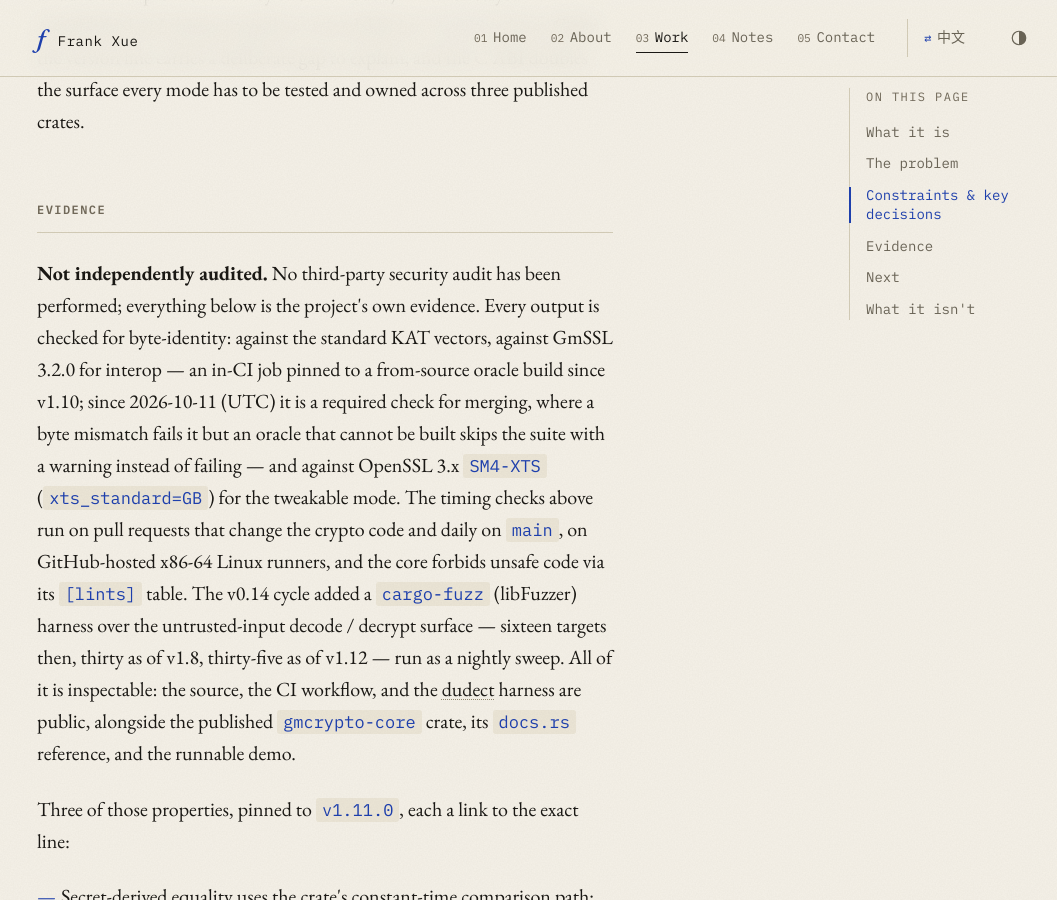
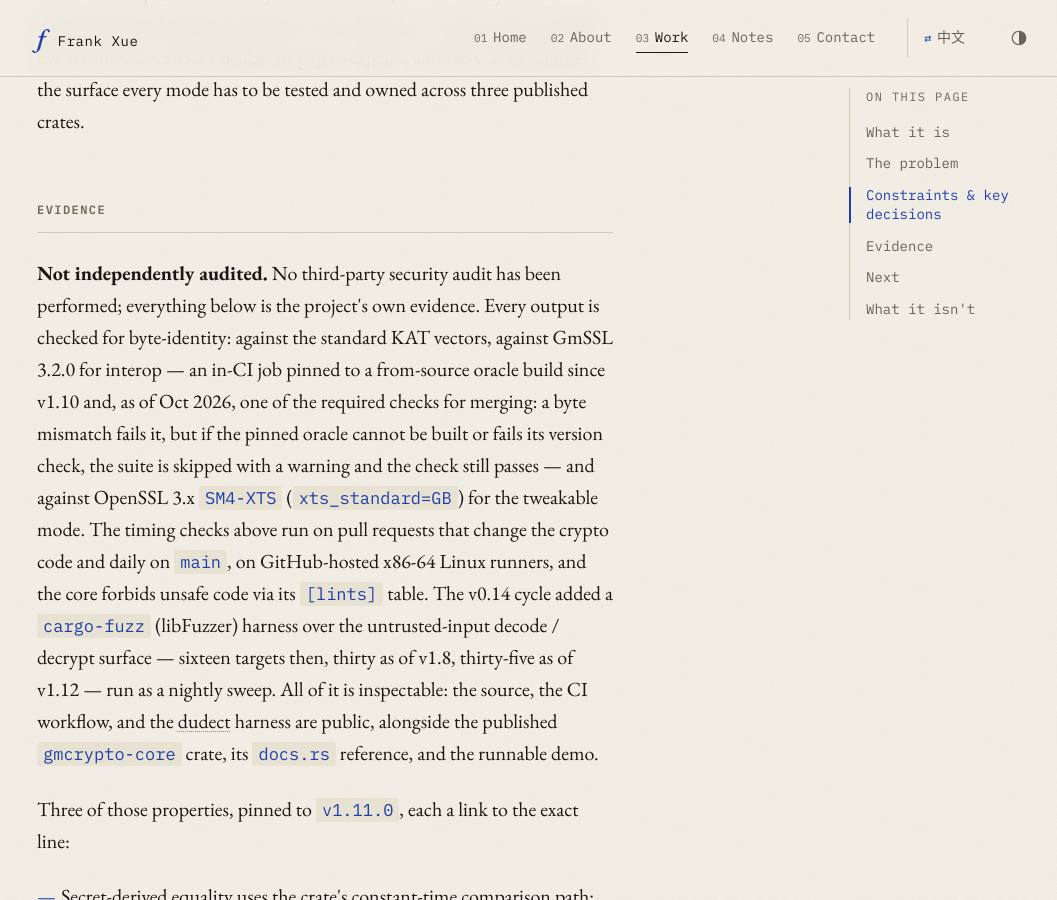
Before and after one commit to frankxue831/frankxue831.github.io, a Jekyll site: the page built from projects/gm-crypto-rs.html, in a window 1280 px wide and 900 px high, scrolled down 4681 px. Shown: the whole window, without its empty margins (101-1158 px from the left). Built offline with Jekyll 4.4.1, drawn with Linux system fonts in a browser that asks for light colours.

Commit message:
content: GmSSL check without an effective date; skip condition wherever the comparison is summarised (EN/ZH)
- Case study (EN/ZH): the GmSSL interop job is described as a required check
  "as of Oct 2026" instead of "since 2026-10-11"; only the ruleset's own
  history is inspectable, so no effective date is assigned. The skip
  condition now states both causes (oracle cannot be built, or fails its
  version check) and that the check still passes when the suite is skipped.
- byte-identity note (EN/ZH) and the v1.10 release row (EN/ZH): the skip
  condition is visible wherever the comparison is summarised.
- Validator: pins the skip wording on the case study (EN/ZH) and forbids the
  effective-date phrasing; each new guard negative-tested.

Co-Authored-By: Claude Fable 5.1 <noreply@anthropic.com>

```diff
--- a/projects/gm-crypto-rs-releases.html
+++ b/projects/gm-crypto-rs-releases.html
@@ -50,7 +50,7 @@ alternate: /zh/projects/gm-crypto-rs/releases/
             <dd>2026-08-01 — RustCrypto <code>aead</code> 0.6 trait fit for SM4-GCM / SM4-CCM (additive, opt-in). New <code>sm4::Sm4Gcm</code> and <code>sm4::Sm4Ccm&lt;M, N&gt;</code> as thin wrappers over the inherent AEAD paths, behind <code>aead-traits = ["sm4-aead", "dep:aead"]</code> — the backlog item parked since v0.11 while upstream sat on <code>0.6.0-rc</code>; <code>aead</code> 0.6.1 is now stable at MSRV 1.85. Implements <code>KeySizeUser</code> / <code>KeyInit</code> / <code>AeadCore</code> / <code>AeadInOut</code> (the <code>Vec</code>-returning <code>Aead</code> arrives free via blanket impl). No new dudect target (wrappers add no cryptography; secret-touching bodies are the same code); new differential fuzz target <code>fuzz_sm4_aead_traits</code> (census <strong>32 → 33</strong>). Default build byte-identical; C ABI surface stays 104.</dd>
 
             <dt>v1.10.0</dt>
-            <dd><em>Not published.</em> Assurance cycle: migrate the GmSSL interop suite to GmSSL 3.2.0 subcommands and wire an <code>interop-gmssl</code> CI job at a pinned oracle tag (closes audit F16 — the suite had been self-skipping in CI); dedupe the constant-time PKCS#7 unpad; strengthen four DER fuzz targets to byte-idempotence; fuzz census 30 → 32. No runtime output of any published crate changes, so crates.io skips <code>1.10.0</code> (the v0.14 / v0.17–v0.23 precedent). Changes ship with <code>1.11.0</code>.</dd>
+            <dd><em>Not published.</em> Assurance cycle: migrate the GmSSL interop suite to GmSSL 3.2.0 subcommands and wire an <code>interop-gmssl</code> CI job at a pinned oracle tag (closes audit F16 — the suite had been self-skipping in CI; today an unbuildable oracle skips it with a warning); dedupe the constant-time PKCS#7 unpad; strengthen four DER fuzz targets to byte-idempotence; fuzz census 30 → 32. No runtime output of any published crate changes, so crates.io skips <code>1.10.0</code> (the v0.14 / v0.17–v0.23 precedent). Changes ship with <code>1.11.0</code>.</dd>
 
             <dt>v1.9.0</dt>
             <dd>2026-06-16 — TLCP toolkit C FFI, the cadence cycle that <strong>closes the TLCP arc</strong>. Exposes the accumulated toolkit — v1.6 key schedule and no-confirmation SM2-KX, v1.7 record protection, v1.8 chain/pair verification — through the <code>gmcrypto-c</code> ABI, so a C caller can drive a full TLCP handshake end to end (KX → key schedule → record → cert-verify). 19 new symbols, 2 opaque handles, 7 consts: <strong>85 → 104 entry points</strong>. A thin shim by design — every failure is one <code>GMCRYPTO_ERR</code>, <code>deprotect</code> adds no logic (the Lucky13 work stays in core), and the not-authentication disclaimer is loud in <code>gmcrypto.h</code>. <code>c_smoke</code> 84 → 97 including a bad-pad ≡ bad-MAC single-<code>ERR</code> oracle test; no new dudect target; census stays 30. Default build byte-identical.</dd>
--- a/projects/gm-crypto-rs.html
+++ b/projects/gm-crypto-rs.html
@@ -193,10 +193,11 @@ summary_outcome: "In-CI timing-leak checks on secret-handling paths."
             audit has been performed; everything below is the project's own
             evidence. Every output is checked for byte-identity: against the standard
             KAT vectors, against GmSSL 3.2.0 for interop — an in-CI job
-            pinned to a from-source oracle build since v1.10; since
-            2026-10-11 (UTC) it is a required check for merging, where a byte
-            mismatch fails it but an oracle that cannot be built skips the
-            suite with a warning instead of failing — and against
+            pinned to a from-source oracle build since v1.10 and, as of
+            Oct 2026, one of the required checks for merging: a byte
+            mismatch fails it, but if the pinned oracle cannot be built or
+            fails its version check, the suite is skipped with a warning and
+            the check still passes — and against
             OpenSSL 3.x <code>SM4-XTS</code> (<code>xts_standard=GB</code>)
             for the tweakable mode. The timing checks above run on pull
             requests that change the crypto code and daily on <code>main</code>,
--- a/zh/projects/gm-crypto-rs-releases.html
+++ b/zh/projects/gm-crypto-rs-releases.html
@@ -45,7 +45,7 @@ alternate: /projects/gm-crypto-rs/releases/
             <dd>2026-08-01 — SM4-GCM / SM4-CCM 的 RustCrypto <code>aead</code> 0.6 trait 适配（非破坏式新增、需显式启用）。新增 <code>sm4::Sm4Gcm</code> 与 <code>sm4::Sm4Ccm&lt;M, N&gt;</code>，是在既有 AEAD 路径之上的轻量包装层，放在 <code>aead-traits = ["sm4-aead", "dep:aead"]</code> 后面——这是自 v0.11 起就搁置的待办（backlog），因为上游当时还停在 <code>0.6.0-rc</code>；现在 <code>aead</code> 0.6.1 已稳定，MSRV 正好是 1.85。实现了 <code>KeySizeUser</code> / <code>KeyInit</code> / <code>AeadCore</code> / <code>AeadInOut</code>（返回 <code>Vec</code> 的 <code>Aead</code> 由 blanket impl 自动给出）。不新增 dudect 目标（包装层不引入新的密码学实现；涉密路径仍是原来那套代码）；新增差分模糊测试 <code>fuzz_sm4_aead_traits</code>（模糊测试 census <strong>32 → 33</strong>）。默认构建逐字节不变；C ABI 仍是 104 个入口。</dd>
 
             <dt>v1.10.0</dt>
-            <dd><em>未单独发版。</em>保障性轮次：把 GmSSL 互操作测试迁到 GmSSL 3.2.0 的子命令，并在 CI 里加 <code>interop-gmssl</code> 任务、钉住 oracle 标签（关闭审计项 F16——原先套件在 CI 里其实整段自跳过）；合并重复的常量时间 PKCS#7 去填充；把四个 DER 模糊测试加强为字节级幂等检查（同一变换重复执行后，字节结果保持不变）；模糊测试 census 30 → 32。已发布 crate 的运行时输出没有变化，所以 crates.io 跳过 <code>1.10.0</code>（沿用 v0.14 / v0.17–v0.23 的先例）。改动随 <code>1.11.0</code> 一并发布。</dd>
+            <dd><em>未单独发版。</em>保障性轮次：把 GmSSL 互操作测试迁到 GmSSL 3.2.0 的子命令，并在 CI 里加 <code>interop-gmssl</code> 任务、钉住 oracle 标签（关闭审计项 F16——原先套件在 CI 里其实整段自跳过；如今 oracle 构建不出来时会带着警告跳过）；合并重复的常量时间 PKCS#7 去填充；把四个 DER 模糊测试加强为字节级幂等检查（同一变换重复执行后，字节结果保持不变）；模糊测试 census 30 → 32。已发布 crate 的运行时输出没有变化，所以 crates.io 跳过 <code>1.10.0</code>（沿用 v0.14 / v0.17–v0.23 的先例）。改动随 <code>1.11.0</code> 一并发布。</dd>
 
             <dt>v1.9.0</dt>
             <dd>2026-06-16 — TLCP 工具集的 C FFI，这一轮<strong>收官了整条 TLCP 路线</strong>。把攒下来的工具集——v1.6 的密钥派生与免密钥确认 SM2-KX、v1.7 的记录层保护、v1.8 的链 / 证书对验证——通过 <code>gmcrypto-c</code> ABI 暴露出去，于是 C 调用方可以自己驱动一次完整的 TLCP 握手（KX → 密钥派生 → 记录层 → 证书验证）。新增 19 个符号、2 个不透明句柄、7 个常量：<strong>FFI 入口从 85 个扩到 104 个</strong>。设计上是一层薄壳——所有失败都归一个 <code>GMCRYPTO_ERR</code>，<code>deprotect</code> 不加任何逻辑（Lucky13 那部分留在核心里），而「这不是身份认证」的免责声明在 <code>gmcrypto.h</code> 里写得很显眼。<code>c_smoke</code> 从 84 条扩到 97 条，其中包括「填充错 ≡ MAC 错、只回一个 <code>ERR</code>」的预言机测试；不新增 dudect 目标；census 仍是 30。默认构建逐字节不变。</dd>
--- a/zh/projects/gm-crypto-rs.html
+++ b/zh/projects/gm-crypto-rs.html
@@ -137,7 +137,7 @@ summary_outcome: "在 CI 里对涉密路径做时序泄漏检查。"
         <h2 id="evidence">证据</h2>
         <p>
             <strong>未经独立审计。</strong>没有做过任何第三方安全审计；下面列的都是项目自己的证据。每一处输出都逐字节比对过：标准 KAT 测试向量、GmSSL 3.2.0
-            （互操作性——v1.10 起在 CI 里挂了任务，对照从源码构建的 oracle 跑；自 2026-10-11（UTC）起是合并的必需检查——字节对不上就失败，但 oracle 构建不出来时只会带着警告跳过这组测试，而不是失败）、以及 OpenSSL 3.x 的 <code>SM4-XTS</code>（可调模式，<code>xts_standard=GB</code>）。
+            （互操作性——v1.10 起在 CI 里挂了任务，对照从源码构建的 oracle 跑，截至 2026 年 10 月是合并的必需检查之一——字节对不上就失败，但钉住的 oracle 构建不出来或版本校验不过时，这组测试只会带着警告跳过，这项检查照样通过）、以及 OpenSSL 3.x 的 <code>SM4-XTS</code>（可调模式，<code>xts_standard=GB</code>）。
         </p>
         <p>
             上面那套时序检查，会在改动密码代码的 PR 上跑，也会在 <code>main</code> 上每天跑一次，都跑在 GitHub 托管的 x86-64 Linux runner 上；核心在 <code>[lints]</code>
```
Also changed, not shown: _notes/byte-identity.md (+2 -1 lines), _notes/byte-identity.zh.md (+1 -1 lines), scripts/validate_site.rb (+11 -4 lines).
